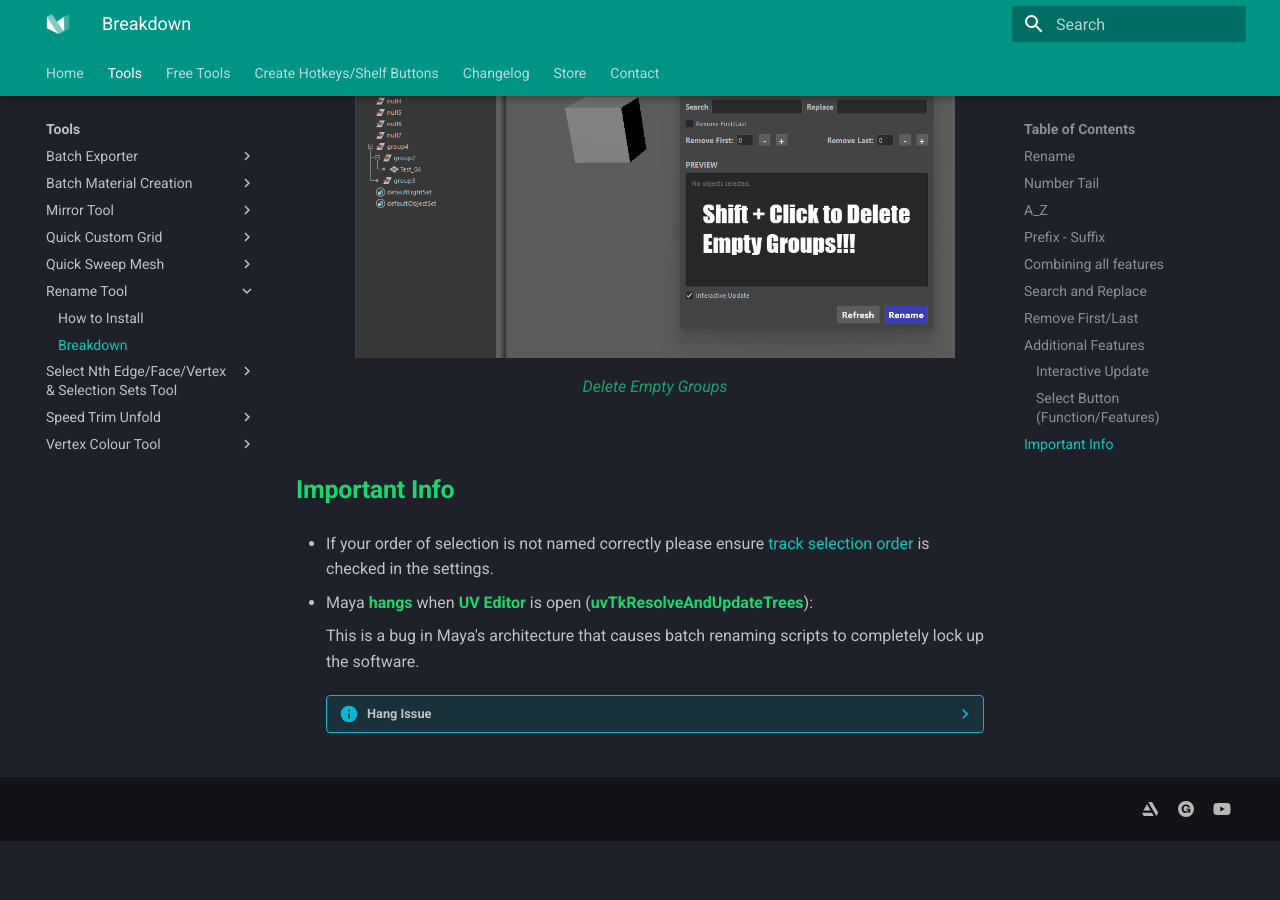
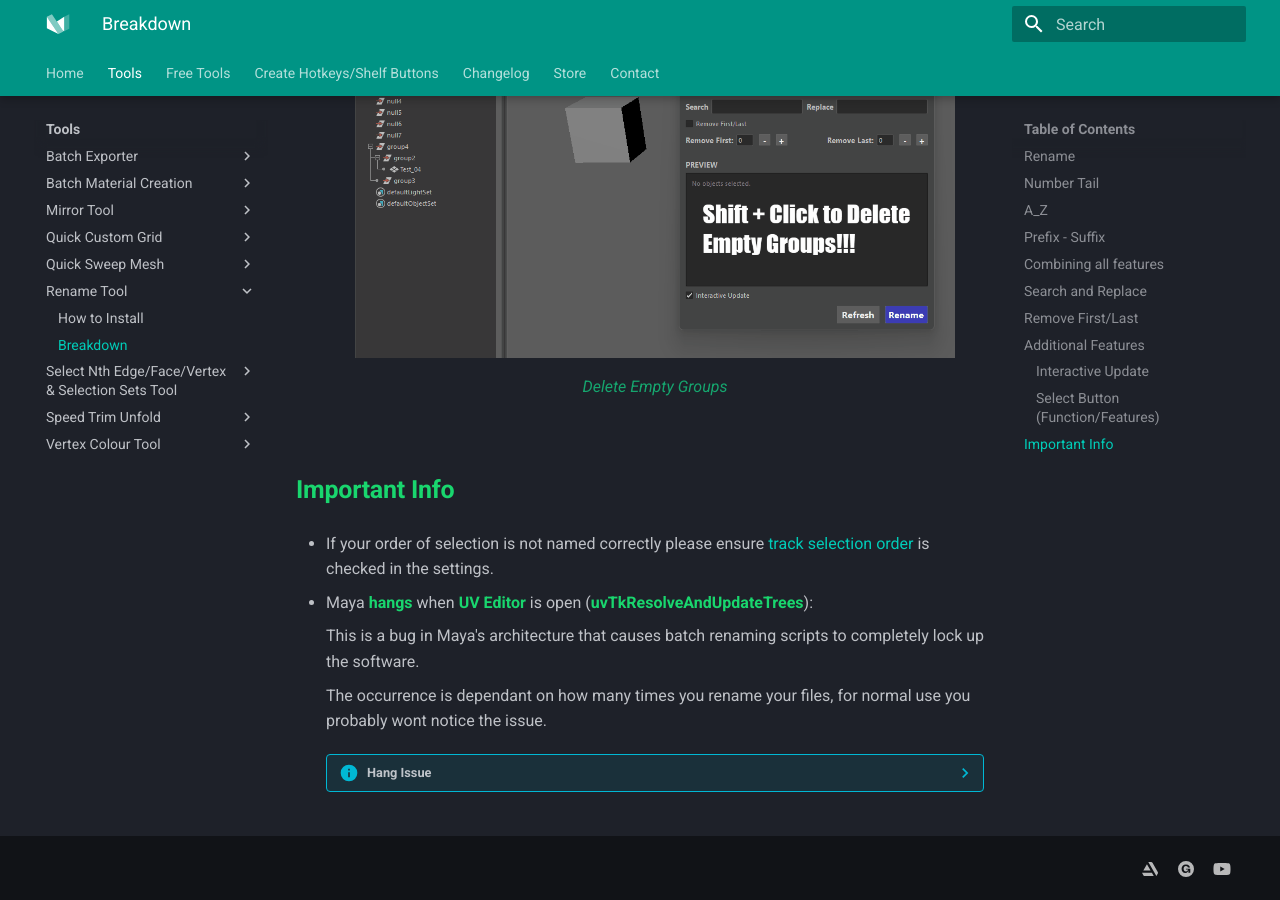
Before and after one commit to mike-isaakidis/Maya-Modelling-Tools, an MkDocs documentation site: the page built from docs/Rename Tool/Breakdown.md, in a window 1280 px wide and 900 px high, scrolled down 12380 px. Built offline with MkDocs 1.6.1 and Material for MkDocs 9.7.7, drawn with Linux system fonts in a browser that asks for light colours; before the commit the page ends 13221 px from its top, so only the background shows below that.

Commit message:
Update Breakdown.md

```diff
--- a/docs/Rename Tool/Breakdown.md
+++ b/docs/Rename Tool/Breakdown.md
@@ -249,6 +249,8 @@ The <span style="color:rgb(25, 214, 110);">**Select**</span> button is much more
 
     This is a bug in Maya's architecture that causes batch renaming scripts to completely lock up the software.
 
+    The occurrence is dependant on how many times you rename your files, for normal use you probably wont notice the issue.
+
     ??? Info "Hang Issue"
 
         <span style="color:rgb(25, 214, 110);">**What is Happening?**</span>:
```
